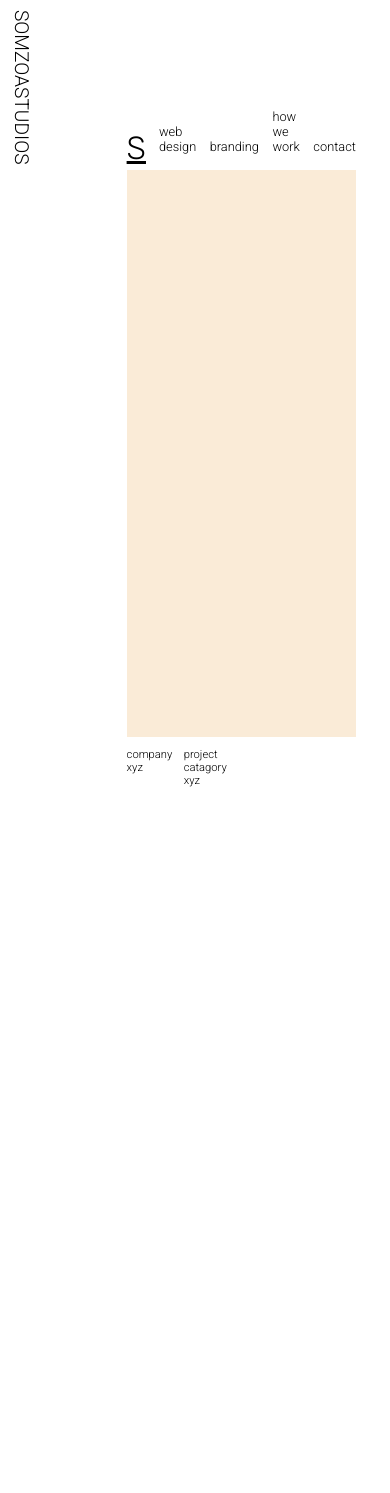
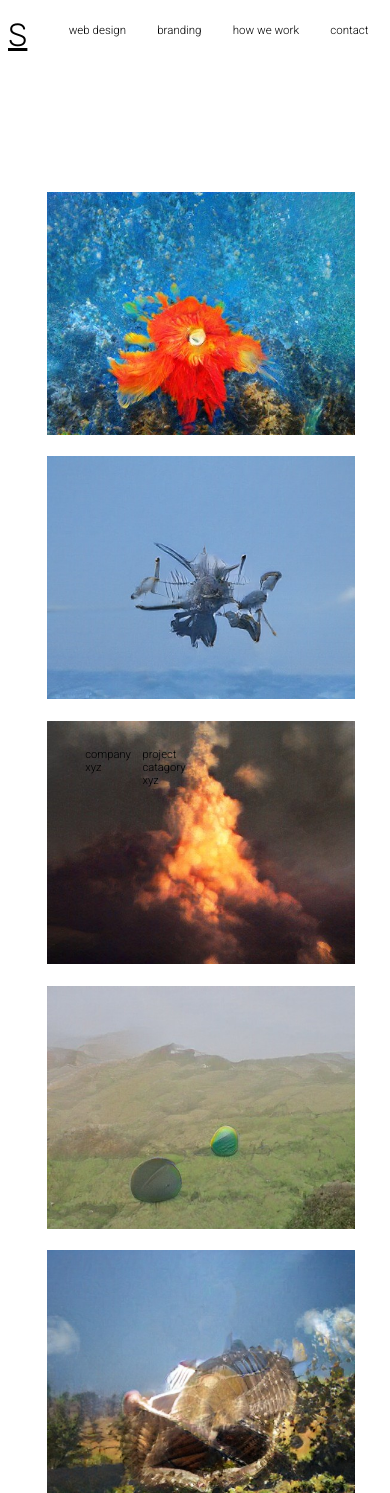
Before and after one commit to RensGits/Grid-based-website, a plain HTML site: page index.html in a window 390 px wide. Before the commit the page ends 844 px from the top, so only its background shows below. Drawn offline with Linux system fonts and the light colour scheme.

Commit message:
Responsiveness & art

```diff
--- a/index.css
+++ b/index.css
@@ -1,3 +1,6 @@
+
+
+
 body {
     display: grid;
     height: 96vh;
@@ -8,13 +11,17 @@ body {
 }
 
 .contentBox{
+    display: block;
+    height: 100%;
     overflow: auto;
     -ms-overflow-style: none; /* IE 10+ */
     scrollbar-width: none; /* Firefox */
     grid-row: 3/10;
     grid-column: 4/10;
-    background-color: gray;
+
 }
+
+
 
 .menuLinks{
     display: flex;
@@ -77,15 +84,20 @@ body {
 }
 
 .projectBox{
+    margin-bottom: 4%;
+    overflow: hidden;
+    height: auto;
+    width: 100%;
+}
+
+
+
+.projectOne{
 
     height: 100%;
     width: 100%;
-}
+    background-color: antiquewhite;
 
-.projectOne{
-    height: 100%;
-    width: 100%;
-    background-color: antiquewhite;
 }
 .projectTwo{
     height: 100%;
@@ -98,6 +110,66 @@ body {
     background-color:lightblue;
 }
 
+.projectFour{
+    height: 100%;
+    width: 100%;
+    background-color:lightpink;
+}
+
+.projectFive{
+    height: 100%;
+    width: 100%;
+    background-color:lightyellow;
+}
 ::-webkit-scrollbar {
     display: none; /* Chrome Safari */
 }
+
+.projectScrollIndicator{
+    display: flex;
+    flex-direction: column;
+    justify-content: space-evenly;
+    grid-row: 4/7;
+    grid-column: 2/3;
+    list-style: none;
+    font-size: 0.75em;
+
+}
+
+.projectImg{
+
+
+   object-fit: cover;
+   overflow: hidden;
+   width: 100%;
+   min-height: 100%;
+}
+
+
+
+
+@media screen and (max-width: 1215px) {
+    .contentBox{grid-column: 3/10;}
+    .menuLinks{grid-column: 5/10;}
+    .sLogo{grid-column: 3/4}
+    .projectScrollIndicator{grid-column:1/3; margin: 0; align-items: center; padding: 0;}
+    .contentBoxIndicators{grid-column: 3/5}
+}
+
+@media screen and (max-width: 980px) {
+    .links{padding-left: 8%}
+}
+
+@media screen and (max-width: 760px) {
+    .menuLinks{grid-column: 3/10;}
+}
+
+@media screen and (max-width: 550px){
+    .contentBox{grid-column: 2/10; grid-row: 3/6; overflow: visible; background-color: transparent; margin-bottom: 5%; }
+    .projectScrollIndicator{display: none;}
+    .sSText{display: none;}
+    .sLogo{grid-column: 2/3; position: fixed; z-index: 20; margin-top: 2%;}
+    .projectBox{margin-top:7%;}
+
+    .menuLinks{position: fixed; justify-content: center; top: 0; padding-left: 0; width: 100%; padding-top: 6%; padding-bottom: 6%; margin:0; background-color: white; font-size:90%;}
+}
--- a/index.html
+++ b/index.html
@@ -18,6 +18,22 @@
 
 
 <body>
+
+    <!--somzoastudios-->
+    <div class = 'somzoaStudios'>
+        <p class = 'sSText'>SOMZOASTUDIOS</p>
+    </div>
+
+
+    <!--logo-->
+
+    <div class = 'sLogo'>
+        <p class = 's'>S</p>
+        </div>
+
+
+    <!--navigation main-->
+
     <ul class = 'menuLinks'>
         <li class = 'links'>web design</li>
         <li class = 'links'>branding</li>
@@ -25,28 +41,33 @@
         <li class = 'links'>contact</li>
     </ul>
 
-    <!-- contentbox-->
+
+    <!--contentbox-->
     <div class = 'contentBox'>
-        <div class = 'projectBox'><div class = 'projectOne'></div></div>
-        <div class = 'projectBox'><div class = 'projectTwo'></div></div>
-        <div class = 'projectBox'><div class = 'projectThree'></div></div>
+
+        <div class = 'projectBox'><div class = 'projectOne'><img class = 'projectImg' src="images/parrotBacteria.jpeg" alt=""></div></div>
+        <div class = 'projectBox'><div class = 'projectTwo'><img class = 'projectImg' src="images/flyingUnit.jpeg" alt=""></div></div>
+        <div class = 'projectBox'><div class = 'projectThree'><img class = 'projectImg' src="images/vulcanoExplosion.jpeg" alt=""></div></div>
+        <div class = 'projectBox'><div class = 'projectFour'><img class = 'projectImg' src="images/twoThings.jpeg" alt=""></div></div>
+        <div class = 'projectBox'><div class = 'projectFive'><img class = 'projectImg' src="images/psychedelicShell.jpeg" alt=""></div></div>
     </div>
     <div class = 'contentBoxIndicators'>
         <p class ='cBIndicator'>company xyz</p>
         <p class ='cBIndicator'>project catagory xyz</p>
+    </div>
+
+    <!--project scroll indicator-->
+
+    <ul class = 'projectScrollIndicator'>
+    <li style = 'opacity: 0.2;'>project 1</li>
+    <li style = 'opacity: 0.5;'>project 2</li>
+    <li>project 3</li>
+    <li style = 'opacity: 0.5;'>project 4</li>
+    <li style = 'opacity: 0.2;'>project 5</li>
+    </ul>
 
 
 
-    <!--logo-->
-    </div>
-    <div class = 'sLogo'>
-    <p class = 's'>S</p>
-    </div>
-
-    <!--somzoastudios-->
-    <div class = 'somzoaStudios'>
-        <p class = 'sSText'>SOMZOASTUDIOS</p>
-    </div>
 
 
 </body>
```
Also changed, not shown: images/flyingUnit.jpeg (added), images/parrotBacteria.jpeg (added), images/psychedelicShell.jpeg (added), images/twoThings.jpeg (added), images/vulcanoExplosion.jpeg (added).
